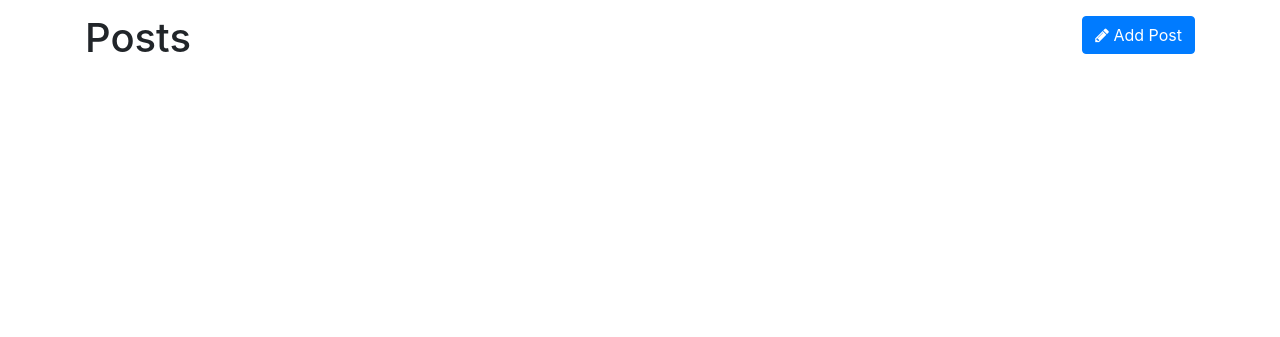
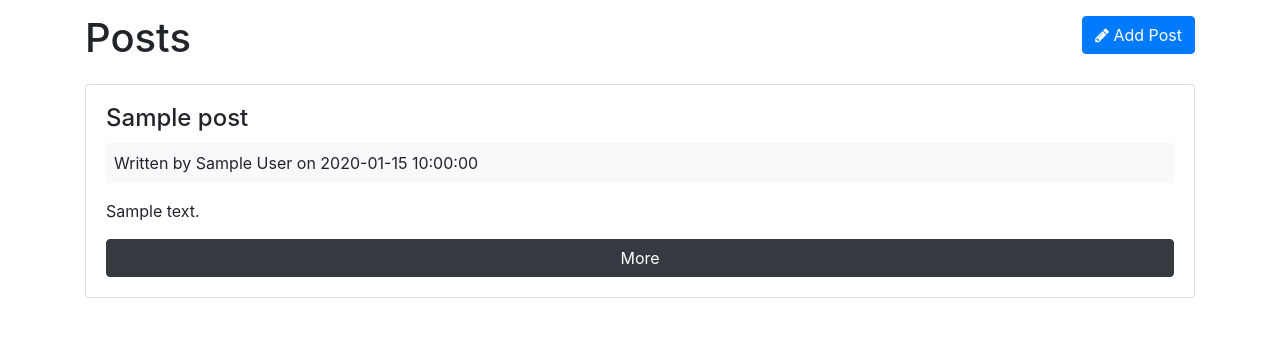
Before and after one commit to nomanaadma/AppDreamMVC, a PHP site: page /posts in a window 1280 px wide. Shown: the part 56-393 px from the top of the page. Run offline with PHP 8.4, Linux system fonts and the light colour scheme; the visitor is signed in with stand-in values (Sample User, id 1); tables that the repository leaves empty hold one stand-in row (values such as "Sample post"); some libraries are stand-ins or nearby versions.

Commit message:
Post Model and Display

```diff
--- a/app/controllers/Posts.php
+++ b/app/controllers/Posts.php
@@ -4,10 +4,17 @@
       if(!isLoggedIn()){
         redirect('users/login');
       }
+
+      $this->postModel = $this->model('Post');
     }
 
     public function index(){
-      $data = [];
+      // Get posts
+      $posts = $this->postModel->getPosts();
+
+      $data = [
+        'posts' => $posts
+      ];
 
       $this->view('posts/index', $data);
     }
--- a/app/models/Post.php
+++ b/app/models/Post.php
@@ -7,9 +7,19 @@
     }
 
     public function getPosts(){
-      $this->db->query("SELECT * FROM posts");
+      $this->db->query('SELECT *,
+                        posts.id as postId,
+                        users.id as userId,
+                        posts.created_at as postCreated,
+                        users.created_at as userCreated
+                        FROM posts
+                        INNER JOIN users
+                        ON posts.user_id = users.id
+                        ORDER BY posts.created_at DESC
+                        ');
 
-      return $this->db->resultSet();
+      $results = $this->db->resultSet();
 
+      return $results;
     }
   }
--- a/app/views/posts/index.php
+++ b/app/views/posts/index.php
@@ -1,5 +1,5 @@
 <?php require APPROOT . '/views/inc/header.php'; ?>
-  <div class="row">
+  <div class="row mb-3">
     <div class="col-md-6">
       <h1>Posts</h1>
     </div>
@@ -9,4 +9,14 @@
       </a>
     </div>
   </div>
+  <?php foreach($data['posts'] as $post) : ?>
+    <div class="card card-body mb-3">
+      <h4 class="card-title"><?php echo $post->title; ?></h4>
+      <div class="bg-light p-2 mb-3">
+        Written by <?php echo $post->name; ?> on <?php echo $post->postCreated; ?>
+      </div>
+      <p class="card-text"><?php echo $post->body; ?></p>
+      <a href="<?php echo URLROOT; ?>/posts/show/<?php echo $post->postId; ?>" class="btn btn-dark">More</a>
+    </div>
+  <?php endforeach; ?>
 <?php require APPROOT . '/views/inc/footer.php'; ?>
```
